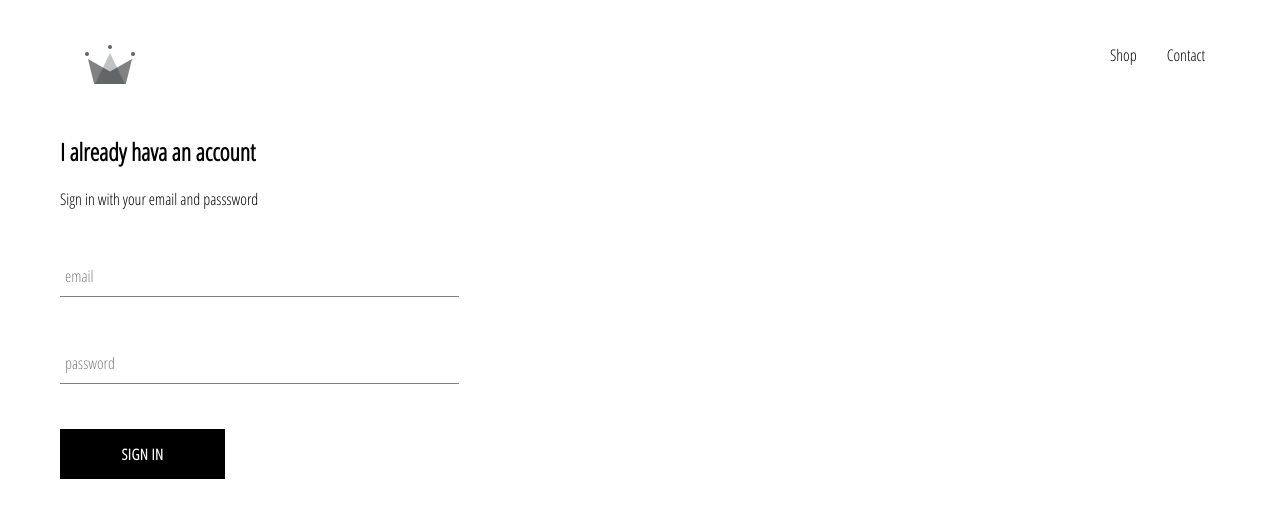
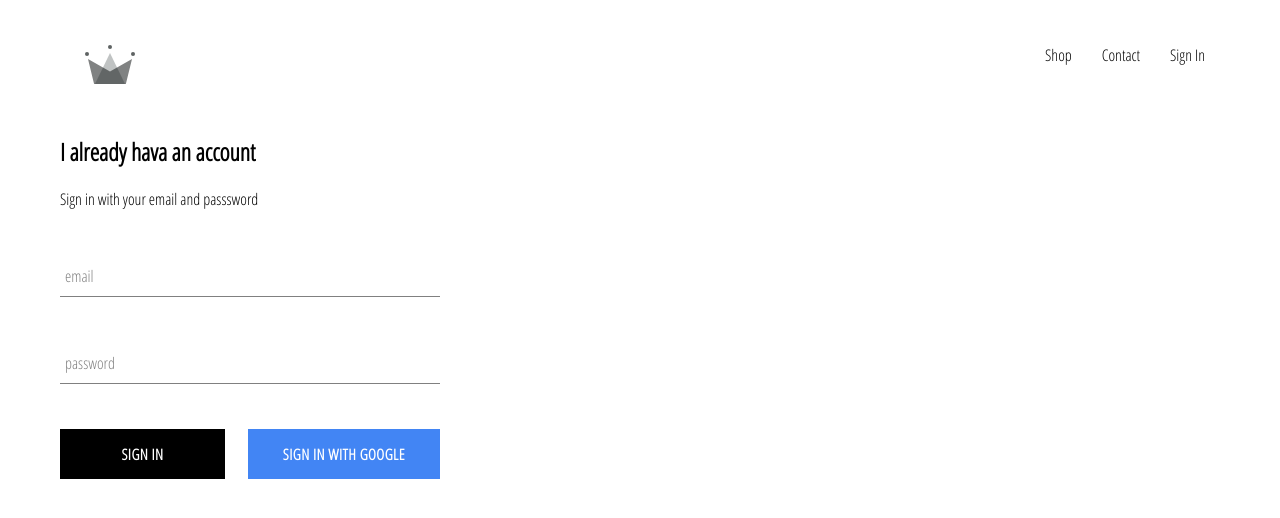
Before and after one commit to KhalidH82/react-ecommerce-practice, a React (Create React App) app: page /signin in a window 1280 px wide. Shown: the top 518 px of the page. Built offline with nearby package versions, Linux system fonts and the light colour scheme; no server answers.

Commit message:
Implemented Firebase auth with Google sign in and custom button styles

```diff
--- a/package.json
+++ b/package.json
@@ -6,6 +6,7 @@
     "@testing-library/jest-dom": "^4.2.4",
     "@testing-library/react": "^9.3.2",
     "@testing-library/user-event": "^7.1.2",
+    "firebase": "^7.12.0",
     "node-sass": "^4.13.1",
     "react": "^16.13.1",
     "react-dom": "^16.13.1",
--- a/src/App.css
+++ b/src/App.css
@@ -7,3 +7,7 @@
   color: black;
   text-decoration: none;
 }
+
+* {
+  box-sizing: border-box;
+}
--- a/src/App.js
+++ b/src/App.js
@@ -1,4 +1,4 @@
-import React from "react";
+import React, { useState, useEffect } from "react";
 import { Switch, Route } from "react-router-dom";
 import Homepage from "./Pages/Homepage/Homepage";
 import ShopPage from "./Pages/ShopPage/ShopPage";
@@ -6,10 +6,25 @@
 import SignIn from "./Pages/SignIn-SignUp/SignIn-SignUp";
 import "./App.css";
 
+import { auth } from "./firebase/firebase.utils";
+
 function App() {
+  const [currentUser, setCurrentUser] = useState(null);
+  let unsubscribefromAuth = null;
+
+  useEffect(() => {
+    unsubscribefromAuth = auth.onAuthStateChanged(user => {
+      setCurrentUser(user);
+      console.log(user);
+    });
+    return () => {
+      unsubscribefromAuth();
+    };
+  }, []);
+
   return (
     <div>
-      <Header />
+      <Header currentUser={currentUser} />
       <Switch>
         <Route exact path="/" component={Homepage} />
         <Route path="/shop" component={ShopPage} />
--- a/src/Components/custom-button/custom-button.js
+++ b/src/Components/custom-button/custom-button.js
@@ -1,8 +1,15 @@
 import React from "react";
 import "./custom-button.styles.scss";
 
-const CustomButton = ({ children, ...otherProps }) => {
-  return <button className="custom-button">{children}</button>;
+const CustomButton = ({ children, isGoogleSignIn, ...otherProps }) => {
+  return (
+    <button
+      className={`${isGoogleSignIn ? "google-sign-in" : ""} custom-button`}
+      {...otherProps}
+    >
+      {children}
+    </button>
+  );
 };
 
 export default CustomButton;
--- a/src/Components/custom-button/custom-button.styles.scss
+++ b/src/Components/custom-button/custom-button.styles.scss
@@ -9,7 +9,7 @@
   background-color: black;
   color: white;
   text-transform: uppercase;
-    font-family: 'Open Sans Condensed';
+  font-family: "Open Sans Condensed";
   font-weight: bolder;
   border: none;
   cursor: pointer;
@@ -19,4 +19,13 @@
     color: black;
     border: 1px solid black;
   }
+
+  &.google-sign-in {
+    background-color: #4285f4;
+    color: white;
+    &:hover {
+      background-color: #357ae8;
+      border: none;
     }
+  }
+}
--- a/src/Components/header/header.js
+++ b/src/Components/header/header.js
@@ -4,7 +4,9 @@
 import { ReactComponent as Logo } from "../../assets/crown.svg";
 import "./header.styles.scss";
 
-const Header = () => {
+import { auth } from "../../firebase/firebase.utils";
+
+const Header = ({ currentUser }) => {
   return (
     <div className="header">
       <Link className="logo-container" to="/">
@@ -17,6 +19,15 @@
         <Link className="option" to="/contact">
           Contact
         </Link>
+        {currentUser ? (
+          <div className="option" onClick={() => auth.signOut()}>
+            Sign Out
+          </div>
+        ) : (
+          <Link className="option" to="/signin">
+            Sign In
+          </Link>
+        )}
       </div>
     </div>
   );
--- a/src/Components/header/header.styles.scss
+++ b/src/Components/header/header.styles.scss
@@ -22,6 +22,7 @@
       padding: 10px 15px;
       color: black;
       text-decoration: none;
+      cursor: pointer;
     }
   }
 }
--- a/src/Components/sign-in/sign-in.js
+++ b/src/Components/sign-in/sign-in.js
@@ -3,6 +3,8 @@
 
 import FormInput from "../../Components/form-input/form-input";
 import CustomButton from "../../Components/custom-button/custom-button";
+
+import { signInWithGoogle } from "../../firebase/firebase.utils";
 
 export class SignIn extends Component {
   constructor(props) {
@@ -45,8 +47,16 @@
             required
             label="password"
           />
-
-          <CustomButton type="submit">Sign In</CustomButton>
+          <div className="buttons">
+            <CustomButton type="submit">Sign In</CustomButton>
+            <CustomButton
+              type="button"
+              onClick={signInWithGoogle}
+              isGoogleSignIn
+            >
+              Sign In with Google
+            </CustomButton>
+          </div>
         </form>
       </div>
     );
--- a/src/Components/sign-in/sign-in.styles.scss
+++ b/src/Components/sign-in/sign-in.styles.scss
@@ -1,9 +1,13 @@
 .sign-in {
-    width: 30vw;
+  width: 380px;
+  display: flex;
+  flex-direction: column;
+
+  .title {
+    margin: 10px 0;
+  }
+  .buttons {
     display: flex;
-    flex-direction: column;
-
-    .title {
-        margin: 10px 0;
-    }
+    justify-content: space-between;
+  }
 }
--- /dev/null
+++ b/src/firebase/firebase.utils.js
@@ -0,0 +1,25 @@
+import firebase from "firebase/app";
+import "firebase/firestore";
+import "firebase/auth";
+
+const config = {
+  apiKey: "AIzaSyCZfuXyFoy8G1Dc6Uz5KiTVARb4o1JJik4",
+  authDomain: "react-ecommerce-practice.firebaseapp.com",
+  databaseURL: "https://react-ecommerce-practice.firebaseio.com",
+  projectId: "react-ecommerce-practice",
+  storageBucket: "react-ecommerce-practice.appspot.com",
+  messagingSenderId: "451719946261",
+  appId: "1:451719946261:web:963be1d225557591c02e1c"
+};
+
+firebase.initializeApp(config);
+
+export const auth = firebase.auth();
+export const firestore = firebase.firestore();
+
+const provider = new firebase.auth.GoogleAuthProvider();
+provider.setCustomParameters({ prompt: "select_account" });
+
+export const signInWithGoogle = () => auth.signInWithPopup(provider);
+
+export default firebase;
```
Also changed, not shown: 1 other file (tests, documents, lock files or other folders). Lines whose indentation alone changed are shown as unchanged.
